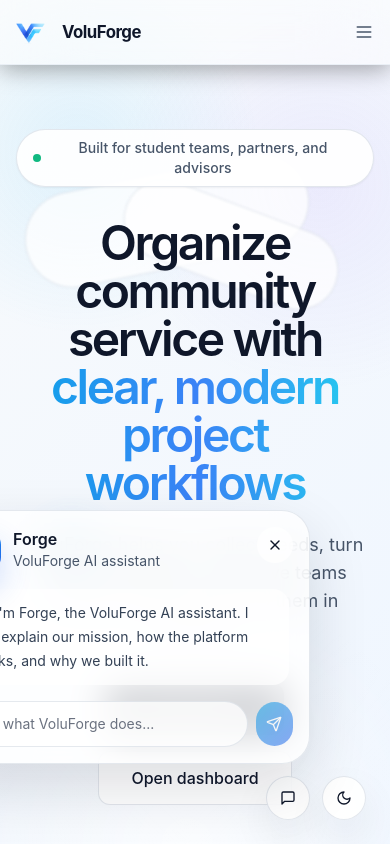
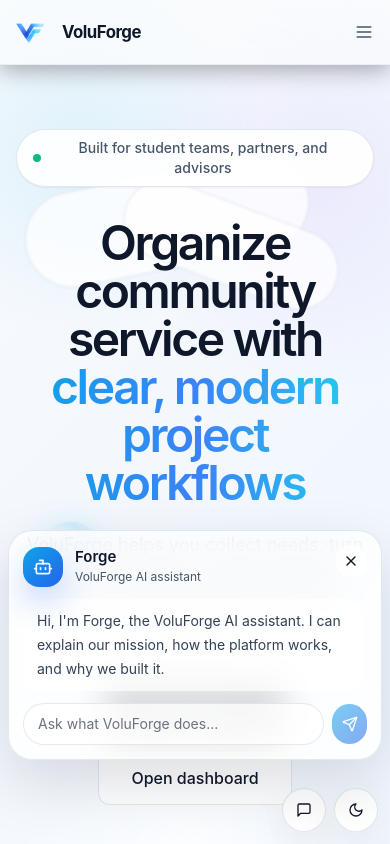
Before and after one commit to Aadityathecoder/VoluForge, a Next.js app: page / in a window 390 px wide. Both pictures are taken after a click on the button 288 px from the left and 798 px from the top of the page. Shown: the top 844 px of the page. Built offline with nearby package versions, Linux system fonts and the light colour scheme; no server answers.

Commit message:
Update AI assistant and mobile layout

```diff
--- a/app/globals.css
+++ b/app/globals.css
@@ -260,6 +260,14 @@ html[data-theme='dark'] {
     backdrop-filter: blur(18px);
   }
 
+  .assistant-mobile-shell {
+    max-height: min(72vh, 34rem);
+  }
+
+  .assistant-mobile-center {
+    transform: none;
+  }
+
   html[data-theme='dark'] .assistant-panel {
     background: rgba(15, 23, 42, 0.84);
     border-color: rgba(255, 255, 255, 0.12);
@@ -275,7 +283,7 @@ html[data-theme='dark'] {
   }
 
   .assistant-close {
-    @apply inline-flex h-9 w-9 items-center justify-center rounded-full transition-colors;
+    @apply inline-flex h-8 w-8 items-center justify-center rounded-full transition-colors sm:h-9 sm:w-9;
     background: rgba(255, 255, 255, 0.72);
     color: var(--vf-text);
   }
@@ -311,7 +319,7 @@ html[data-theme='dark'] {
   }
 
   .assistant-input {
-    @apply w-full rounded-full px-4 py-3 text-sm outline-none transition-colors;
+    @apply w-full rounded-full px-3.5 py-2.5 text-sm outline-none transition-colors sm:px-4 sm:py-3;
     background: rgba(255, 255, 255, 0.78);
     border: 1px solid rgba(148, 163, 184, 0.24);
     color: var(--vf-text);
@@ -324,7 +332,7 @@ html[data-theme='dark'] {
   }
 
   .assistant-send {
-    @apply inline-flex h-11 w-11 items-center justify-center rounded-full transition-all;
+    @apply inline-flex h-10 w-10 items-center justify-center rounded-full transition-all sm:h-11 sm:w-11;
     background: linear-gradient(135deg, #0ea5e9, #2563eb);
     color: white;
     box-shadow: 0 14px 28px rgba(37, 99, 235, 0.22);
@@ -417,6 +425,23 @@ html[data-theme='dark'] {
 
   .theme-floating {
     @apply fixed bottom-6 right-6 z-50 flex items-end gap-3;
+  }
+
+  @media (max-width: 640px) {
+    .theme-floating {
+      right: 0.75rem;
+      bottom: 0.75rem;
+      gap: 0.5rem;
+    }
+
+    .assistant-mobile-center {
+      position: fixed;
+      left: 50%;
+      right: auto;
+      bottom: 4.5rem;
+      margin-bottom: 0;
+      transform: translateX(-50%);
+    }
   }
 
   .prose-content {
--- a/components/layout/SiteAssistant.tsx
+++ b/components/layout/SiteAssistant.tsx
@@ -59,15 +59,15 @@ export function SiteAssistant() {
   return (
     <div className="assistant-floating">
       {open && (
-        <div className="assistant-panel mb-3 w-[min(25rem,calc(100vw-1.25rem))] rounded-[1.75rem] p-4 sm:p-5">
+        <div className="assistant-panel assistant-mobile-shell assistant-mobile-center mb-3 w-[min(25rem,calc(100vw-1rem))] rounded-[1.5rem] p-3.5 sm:w-[25rem] sm:rounded-[1.75rem] sm:p-5">
           <div className="flex items-start justify-between gap-3">
             <div className="flex items-start gap-3">
-              <div className="assistant-avatar mt-0.5 flex h-11 w-11 items-center justify-center rounded-2xl">
+              <div className="assistant-avatar mt-0.5 flex h-10 w-10 items-center justify-center rounded-2xl sm:h-11 sm:w-11">
                 <Bot className="h-5 w-5 text-sky-50" />
               </div>
               <div>
-                <p className="theme-strong-text text-base font-semibold">Forge</p>
-                <p className="theme-soft-text text-sm">VoluForge AI assistant</p>
+                <p className="theme-strong-text text-[15px] font-semibold sm:text-base">Forge</p>
+                <p className="theme-soft-text text-xs sm:text-sm">VoluForge AI assistant</p>
               </div>
             </div>
 
@@ -76,11 +76,11 @@ export function SiteAssistant() {
             </button>
           </div>
 
-          <div className="mt-4 max-h-[22rem] space-y-3 overflow-y-auto pr-1">
+          <div className="mt-3 max-h-[min(52vh,22rem)] space-y-2.5 overflow-y-auto pr-1 sm:mt-4 sm:space-y-3">
             {messages.map((message, index) => (
               <div
                 key={`${message.role}-${index}`}
-                className={`rounded-2xl px-4 py-3 text-sm leading-6 ${
+                className={`rounded-2xl px-3.5 py-2.5 text-sm leading-6 sm:px-4 sm:py-3 ${
                   message.role === 'assistant'
                     ? 'bg-white/70 text-slate-700 dark:bg-slate-900/50 dark:text-slate-100'
                     : 'bg-sky-500 text-white'
@@ -90,7 +90,7 @@ export function SiteAssistant() {
               </div>
             ))}
             {isPending && (
-              <div className="rounded-2xl bg-white/70 px-4 py-3 text-sm text-slate-600 dark:bg-slate-900/50 dark:text-slate-200">
+              <div className="rounded-2xl bg-white/70 px-3.5 py-2.5 text-sm text-slate-600 dark:bg-slate-900/50 dark:text-slate-200 sm:px-4 sm:py-3">
                 <span className="inline-flex items-center gap-2">
                   <LoaderCircle className="h-4 w-4 animate-spin" />
                   Thinking…
@@ -101,7 +101,7 @@ export function SiteAssistant() {
 
           {error && <p className="mt-3 text-sm text-red-500 dark:text-red-300">{error}</p>}
 
-          <form onSubmit={handleSubmit} className="mt-4 flex items-center gap-2">
+          <form onSubmit={handleSubmit} className="mt-3 flex items-center gap-2 sm:mt-4">
             <input
               value={input}
               onChange={(event) => setInput(event.target.value)}
```
